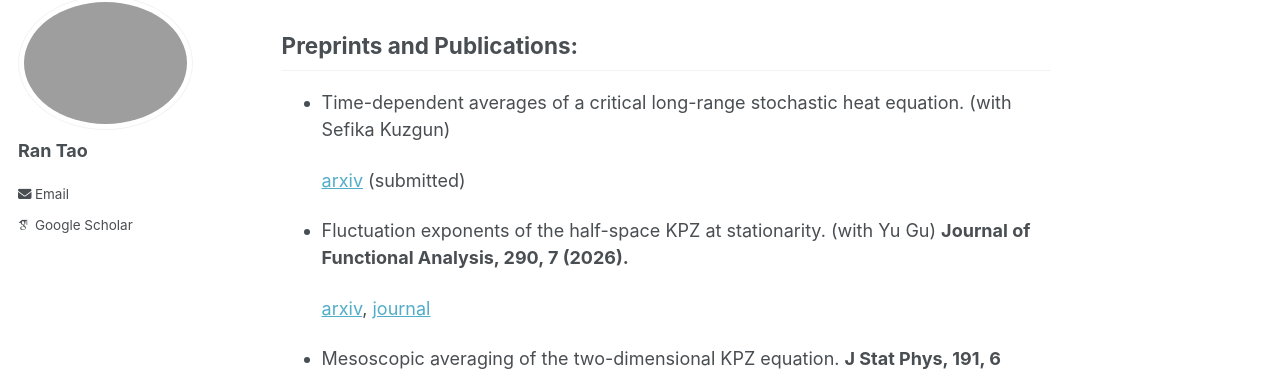
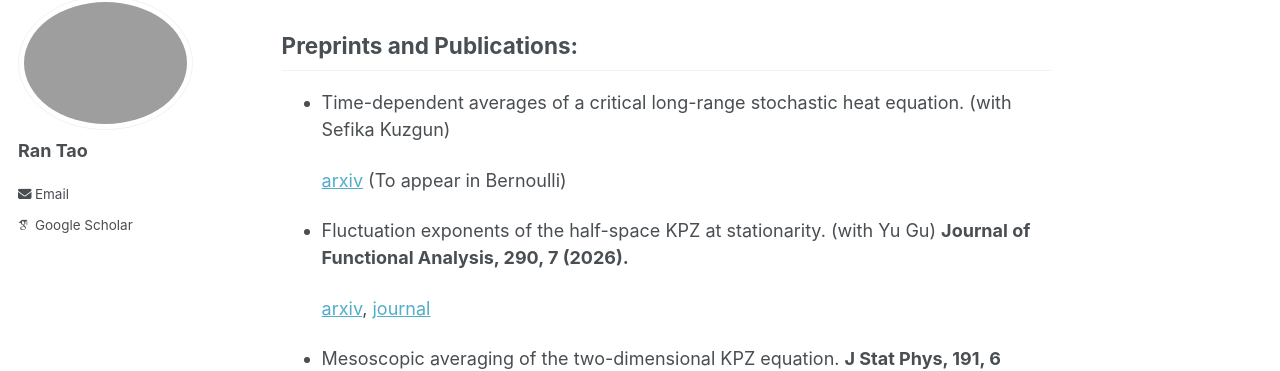
Before and after one commit to rantao16/rantao16.github.io, a Jekyll site: the page built from _pages/about.md, in a window 1280 px wide and 900 px high, scrolled down 465 px. Shown: the part 90-461 px from the top of the window. Built offline with Jekyll 4.4.1, drawn with Linux system fonts in a browser that asks for light colours; some web fonts are replaced.

Commit message:
Update about.md

```diff
--- a/_pages/about.md
+++ b/_pages/about.md
@@ -22,7 +22,7 @@ Preprints and Publications:
 ---
 * Time-dependent averages of a critical long-range stochastic heat equation. (with Sefika Kuzgun)
 
-  [arxiv](https://arxiv.org/pdf/2411.09058.pdf) (submitted)
+  [arxiv](https://arxiv.org/pdf/2411.09058.pdf) (To appear in Bernoulli)
 
 * Fluctuation exponents of the half-space KPZ at stationarity. (with Yu Gu) <b>Journal of Functional Analysis, 290, 7 (2026).</b>
 
```
